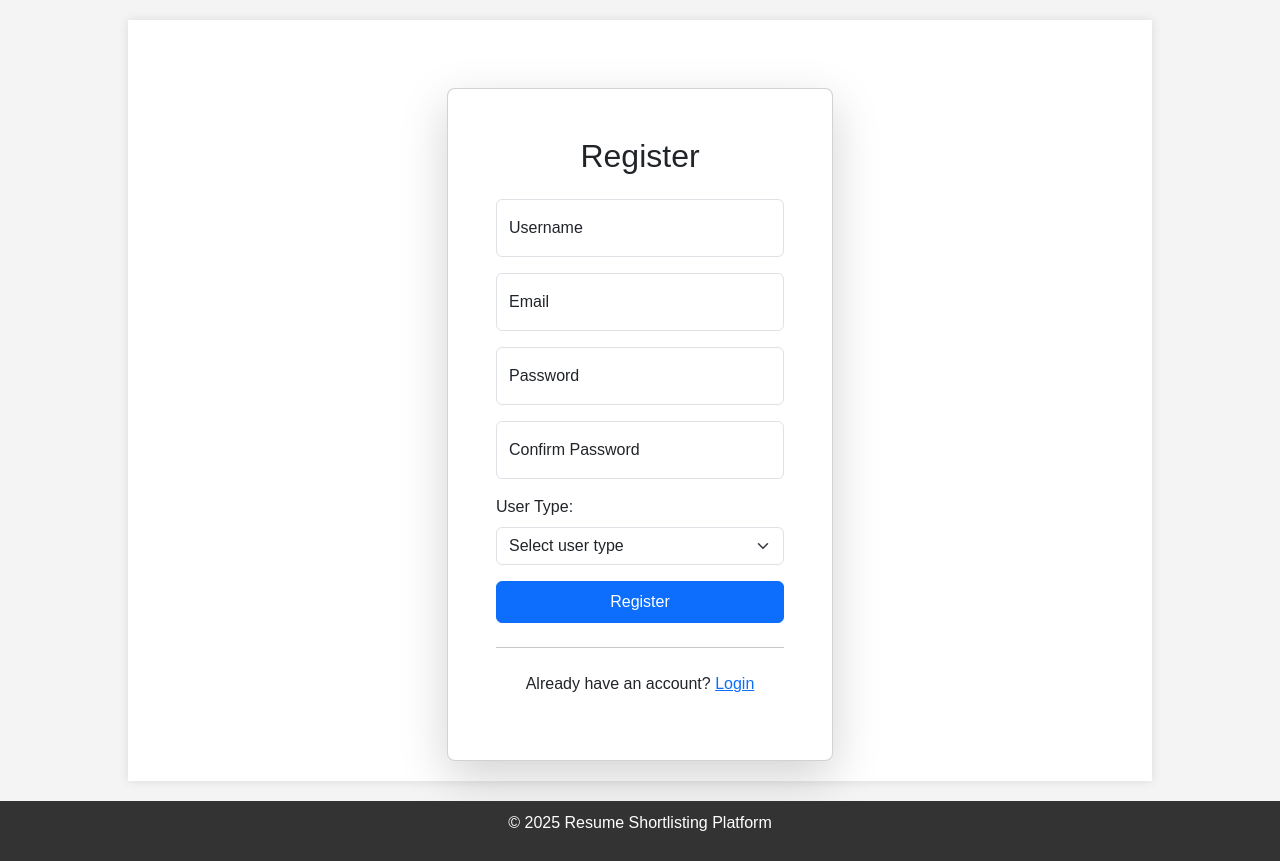
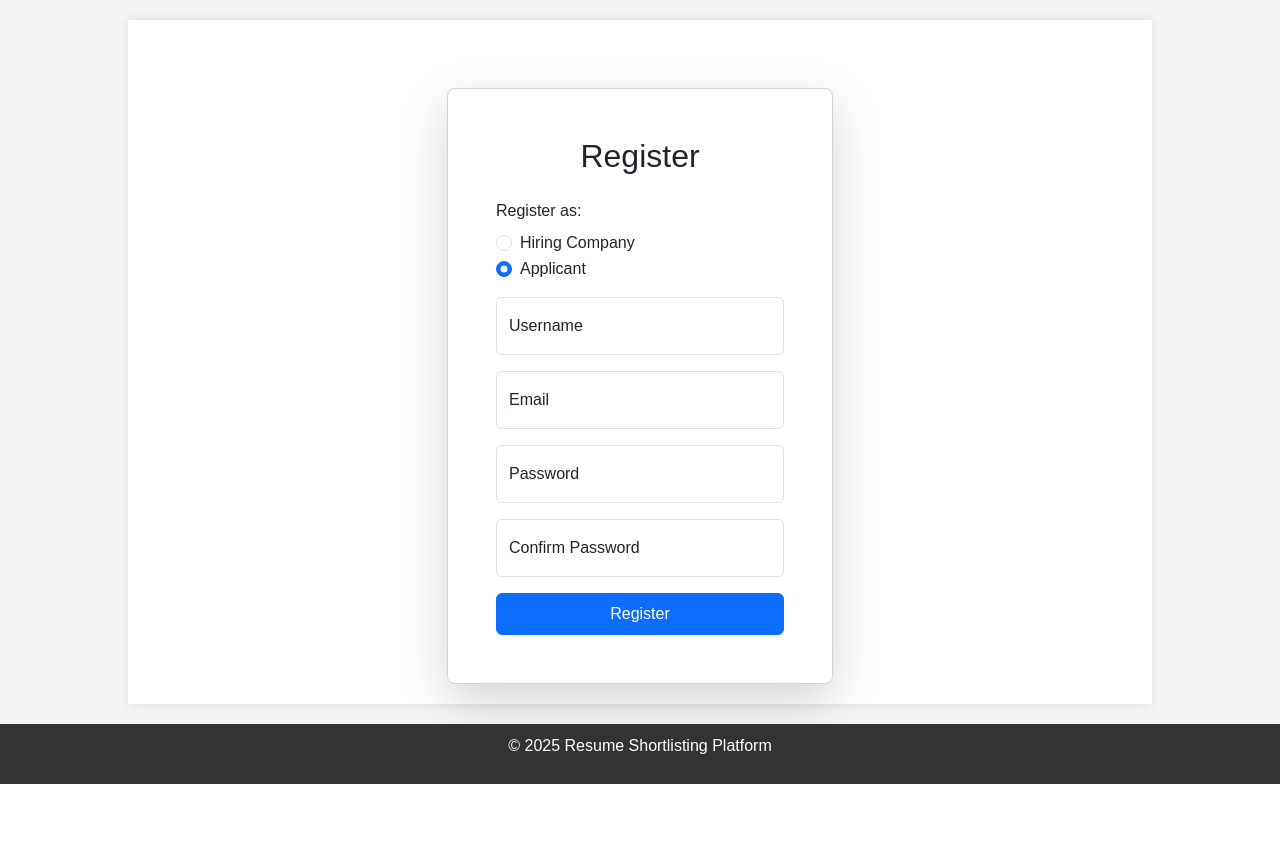
Before and after one commit to igargikaushik/autoHire_AI, a Flask app: page /register in a window 1280 px wide. Shown: the part 44-905 px from the top of the page. After the commit the page ends 828 px from the top, so only its background shows below. Run offline with Flask 3, Linux system fonts and the light colour scheme.

Commit message:
update login

```diff
--- a/app.py
+++ b/app.py
@@ -2,7 +2,6 @@ from flask import Flask, render_template, request, redirect, url_for, session, f
 import sqlite3
 import datetime
 import os
-from werkzeug.utils import secure_filename
 
 app = Flask(__name__)
 app.secret_key = os.urandom(24)
@@ -13,6 +12,8 @@ ALLOWED_EXTENSIONS = {'pdf', 'doc', 'docx'}  # Allowed file extensions
 # Ensure the upload folder exists
 if not os.path.exists(UPLOAD_FOLDER):
     os.makedirs(UPLOAD_FOLDER)
+
+from flask import session
 
 
 def get_db_connection():
@@ -147,6 +148,8 @@ def register():
 def login():
     """Login page."""
     if request.method == 'POST':
+        user_type = request.form.get('userType')
+
         username = request.form['username']
         password = request.form['password']
 
@@ -162,6 +165,8 @@ def login():
             session['user_type'] = user['user_type']
             flash('Login successful!', 'success')
             if user['user_type'] == 'company':
+                session['company_name'] = request.form.get('company_name')  # Store company name
+
                 return redirect(url_for('company_dashboard'))
             else:
                 return redirect(url_for('applicant_dashboard'))
@@ -191,6 +196,8 @@ def company_dashboard():
     cursor = conn.cursor()
     company_id = session['user_id']
 
+    # Get company name from session (ensure it's set during login/registration)
+
     # Get jobs posted by the company
     jobs = cursor.execute('SELECT * FROM jobs WHERE company_id = ?', (company_id,)).fetchall()
 
@@ -216,11 +223,16 @@ def company_dashboard():
     conn.close()
     return render_template(
         'company_dashboard.html',
+        company_name=session['company_name'],
+
         jobs=jobs,
         total_applications=total_applications,
         shortlisted_applications=shortlisted_applications,
         now=now
     )
+
+
+
 
 
 @app.route('/applicant_dashboard')
--- a/templates/company_dashboard.html
+++ b/templates/company_dashboard.html
@@ -6,7 +6,7 @@
 		<div class="col-12 col-md-10">
 			<h1 class="text-center mb-4">Company Dashboard</h1>
 			<div class="alert alert-info" role="alert">
-				Welcome, {{ session['username'] }}! Here's an overview of your activity.
+				Welcome, {{ session['company_name'] }}! Here's an overview of your activity.
 			</div>
 			<div class="row mb-4">
 				<div class="col-md-6">
--- a/templates/register.html
+++ b/templates/register.html
@@ -1,3 +1,4 @@
+
 {% extends 'base.html' %}
 {% block title %}Register{% endblock %}
 {% block content %}
@@ -8,90 +9,60 @@
                 <div class="card-body p-4 p-sm-5">
                     <h2 class="card-title text-center mb-4">Register</h2>
                     <form method="POST" action="{{ url_for('register') }}" class="needs-validation" novalidate>
-						<div class="form-floating mb-3">
-							<input type="text" class="form-control" id="username" name="username"
-								placeholder="Enter your username" required>
-							<label for="username">Username</label>
-							<div class="invalid-feedback">
-								Please choose a username.
+                        <!-- User Type Selection -->
+                        <div class="mb-3">
+                            <label class="form-label">Register as:</label>
+                            <div class="form-check">
+                                <input class="form-check-input" type="radio" name="userType" id="hiringCompany" value="company" onclick="toggleCompanyField()">
+                                <label class="form-check-label" for="hiringCompany">Hiring Company</label>
+                            </div>
+                            <div class="form-check">
+                                <input class="form-check-input" type="radio" name="userType" id="applicant" value="applicant" onclick="toggleCompanyField()" checked>
+                                <label class="form-check-label" for="applicant">Applicant</label>
                             </div>
                         </div>
+
+                        <!-- Company Name Field (Hidden by Default) -->
+                        <div id="companyNameField" class="form-floating mb-3" style="display: none;">
+                            <input type="text" class="form-control" id="company_name" name="company_name" placeholder="Enter company name">
+                            <label for="company_name">Company Name</label>
+                        </div>
+
+                        <!-- Username Field -->
                         <div class="form-floating mb-3">
-							<input type="email" class="form-control" id="email" name="email"
-								placeholder="Enter your email" required>
+                            <input type="text" class="form-control" id="username" name="username" placeholder="Enter your username" required>
+                            <label for="username">Username</label>
+                        </div>
+
+                        <!-- Email Field -->
+                        <div class="form-floating mb-3">
+                            <input type="email" class="form-control" id="email" name="email" placeholder="Enter your email" required>
                             <label for="email">Email</label>
-							<div class="invalid-feedback">
-								Please enter a valid email address.
                         </div>
+
+                        <!-- Password Field -->
+                        <div class="form-floating mb-3">
+                            <input type="password" class="form-control" id="password" name="password" placeholder="Enter your password" required>
+                            <label for="password">Password</label>
                         </div>
+
+                        <!-- Confirm Password Field -->
                         <div class="form-floating mb-3">
-							<input type="password" class="form-control" id="password" name="password"
-								placeholder="Enter your password" required>
-							<label for="password">Password</label>
-							<div class="invalid-feedback">
-								Please create a password.
-							</div>
-						</div>
-						<div class="form-floating mb-3">
-							<input type="password" class="form-control" id="confirm_password" name="confirm_password"
-								placeholder="Confirm your password" required>
+                            <input type="password" class="form-control" id="confirm_password" name="confirm_password" placeholder="Confirm your password" required>
                             <label for="confirm_password">Confirm Password</label>
-							<div class="invalid-feedback">
-								Please confirm your password.
-							</div>
-						</div>
-						<div class="mb-3">
-							<label for="user_type" class="form-label">User Type:</label>
-							<select class="form-select" id="user_type" name="user_type" required>
-								<option value="" disabled selected>Select user type</option>
-								<option value="company">Hiring Company</option>
-								<option value="applicant">Applicant</option>
-							</select>
-							<div class="invalid-feedback">
-								Please select a user type.
-							</div>
                         </div>
                         <button class="btn btn-primary w-100 py-2" type="submit">Register</button>
-						<hr class="my-4">
-						<p class="text-center">Already have an account? <a href="{{ url_for('login') }}">Login</a></p>
                     </form>
                 </div>
             </div>
         </div>
     </div>
 </div>
+
 <script>
-	// Bootstrap form validation
-	(function () {
-		'use strict'
-		const forms = document.querySelectorAll('.needs-validation')
-		Array.prototype.slice.call(forms)
-			.forEach(function (form) {
-				form.addEventListener('submit', function (event) {
-					if (!form.checkValidity()) {
-						event.preventDefault()
-						event.stopPropagation()
+    function toggleCompanyField() {
+        let isCompany = document.getElementById("hiringCompany").checked;
+        document.getElementById("companyNameField").style.display = isCompany ? "block" : "none";
     }
-					form.classList.add('was-validated')
-				}, false)
-			})
-
-		const passwordInput = document.getElementById('password');
-		const confirmPasswordInput = document.getElementById('confirm_password');
-		const passwordMismatchFeedback = document.createElement('div');
-		passwordMismatchFeedback.className = 'invalid-feedback';
-		passwordMismatchFeedback.textContent = 'Passwords do not match.';
-		confirmPasswordInput.parentNode.appendChild(passwordMismatchFeedback);
-
-		confirmPasswordInput.addEventListener('input', function () {
-			if (passwordInput.value !== confirmPasswordInput.value) {
-				confirmPasswordInput.setCustomValidity('Passwords do not match.');
-				passwordMismatchFeedback.style.display = 'block';
-			} else {
-				confirmPasswordInput.setCustomValidity('');
-				passwordMismatchFeedback.style.display = 'none';
-			}
-		});
-	})()
 </script>
 {% endblock %}
```
Also changed, not shown: templates/login.html (+35 -3 lines). Lines whose indentation alone changed are shown as unchanged.
